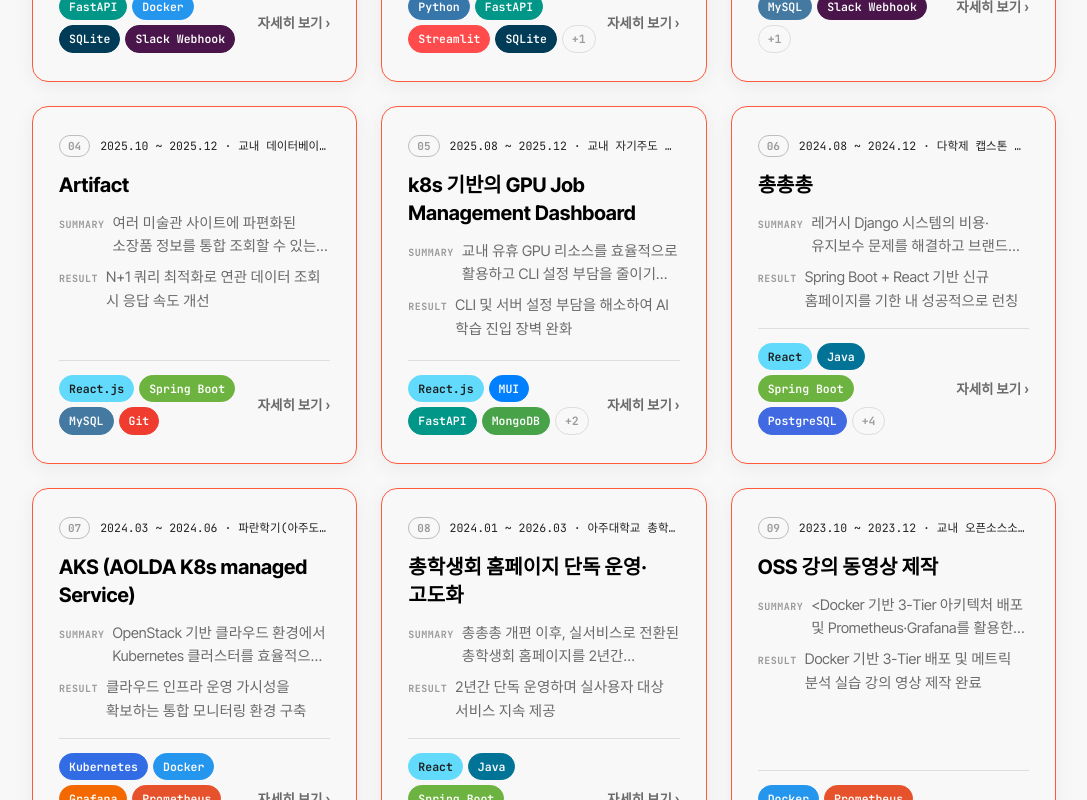
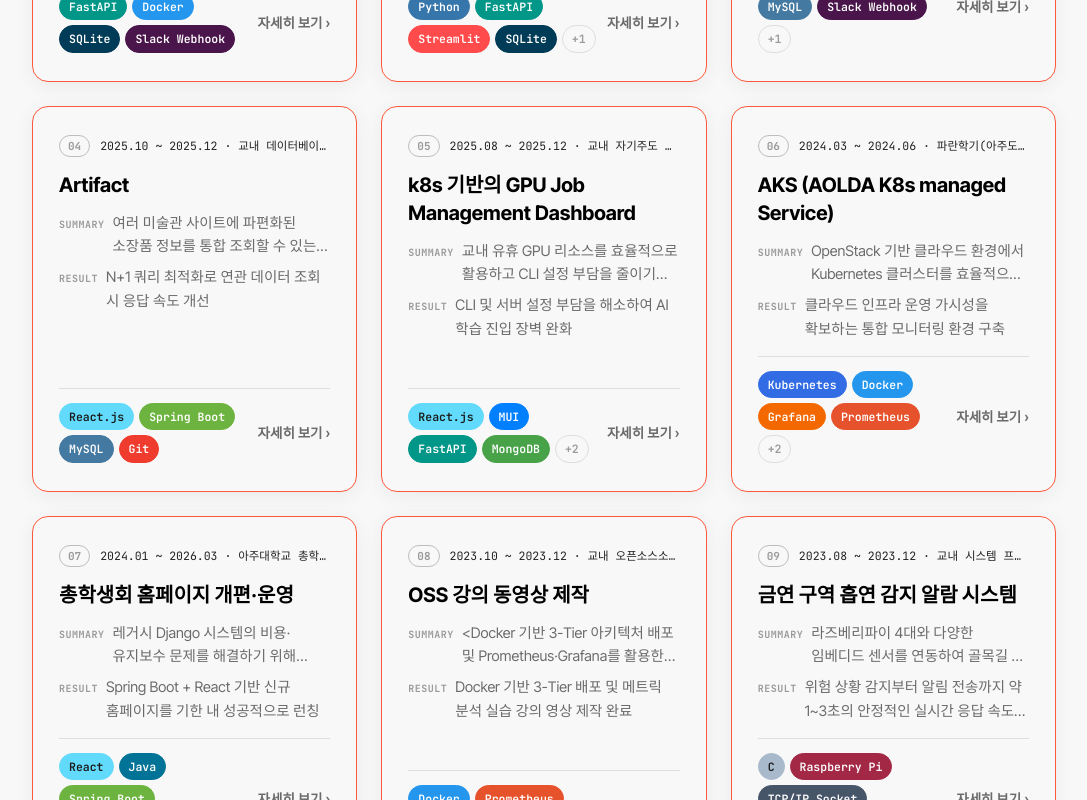
Before and after one commit to ytnwjd/ytnwjd-portfolio, a Vue app: page / in a window 1280 px wide. Shown: the part 2780-3580 px from the top of the page, without its empty margins (96-1183 px from the left). Built offline with nearby package versions, Linux system fonts and the light colour scheme.

Commit message:
refactor: merge chongchongchong into ajouchong pjt

```diff
--- a/src/data/activities.js
+++ b/src/data/activities.js
@@ -144,7 +144,7 @@ export default [
     highlight: false,
     orgInfo: null,
     role: '총학생회 SNS 운영 및 공식 홈페이지 개발·운영',
-    relatedProjects: ['chongchongchong', 'ajouchong'],
+    relatedProjects: ['ajouchong'],
     featured: true,
     links: [{ label: 'Website', url: 'https://www.ajouchong.com/' }],
   },
--- a/src/data/projects.js
+++ b/src/data/projects.js
@@ -181,45 +181,6 @@ export default [
     ],
   },
   {
-    slug: 'chongchongchong',
-    title: '총총총',
-    period: '2024.08 ~ 2024.12',
-    type: '팀 프로젝트 (5명)',
-    organization: '다학제 캡스톤 디자인',
-    featured: true,
-    techStack: [
-      'React',
-      'Java',
-      'Spring Boot',
-      'PostgreSQL',
-      'AWS S3',
-      'Cloudflare',
-      'Vercel',
-      'GitHub Actions',
-    ],
-    summary:
-      '레거시 Django 시스템의 비용·유지보수 문제를 해결하고 브랜드 아이덴티티를 반영하기 위해 Spring Boot 기반으로 전면 재설계·런칭한 총학생회 공식 홈페이지 개편 프로젝트',
-    responsibilities: [
-      '프론트엔드 개발자 2명 영입 및 팀 빌딩, 프로젝트 개발 표준 정립',
-      'Django → Java/Spring Boot 아키텍처 전면 재설계 주도',
-      'docker-compose 기반 팀 로컬 개발환경 통일 및 OAuth·JWT 인증 파이프라인 Spring Security 모듈화',
-      'AOLDA 클라우드 및 자체 도메인(ajouchong.com) 연결 실서비스 배포, GitHub Actions+Vercel CI/CD 파이프라인 구축',
-    ],
-    troubleshooting: [
-      {
-        problem:
-          '팀원 다수가 참여하는 개발·배포 환경에 표준이 없어 프론트엔드 개발자들이 백엔드·DB 연동에 어려움을 겪었고, OAuth·JWT 인증 로직의 복잡도도 높았습니다.',
-        cause: '초기 단계에서 개발 환경과 인증 파이프라인에 대한 표준이 마련되지 않았습니다.',
-        solution:
-          'docker-compose로 팀원 로컬 개발환경을 통일하고, OAuth로 전달받은 정보로 자체 JWT를 발행하는 인증 파이프라인을 Spring Security로 모듈화해 팀원 모두가 동일한 환경에서 개발할 수 있도록 정리했습니다.',
-      },
-    ],
-    result: [
-      'Spring Boot + React 기반 신규 홈페이지를 기한 내 성공적으로 런칭',
-      '개발환경·CI/CD 표준화로 팀 전체의 협업 생산성 향상에 기여',
-    ],
-  },
-  {
     slug: 'aks',
     title: 'AKS (AOLDA K8s managed Service)',
     period: '2024.03 ~ 2024.06',
@@ -249,9 +210,9 @@ export default [
   },
   {
     slug: 'ajouchong',
-    title: '총학생회 홈페이지 단독 운영·고도화',
+    title: '총학생회 홈페이지 개편·운영',
     period: '2024.01 ~ 2026.03',
-    type: '개인 프로젝트',
+    type: '팀 프로젝트 (5명) → 단독 운영',
     organization: '아주대학교 총학생회',
     featured: true,
     diagrams: [{ title: '시스템 아키텍처', image: 'images/diagram/ajouchong-archi.svg' }],
@@ -267,14 +228,25 @@ export default [
       'Vercel',
     ],
     summary:
-      '총총총 개편 이후, 실서비스로 전환된 총학생회 홈페이지를 2년간 단독으로 운영하며 인프라 안정화와 Admin 페이지 신규 구축까지 책임진 풀사이클 운영 경험',
+      '레거시 Django 시스템의 비용·유지보수 문제를 해결하기 위해 Spring Boot 기반으로 전면 재설계·런칭(총총총, 5인 팀)하고, 이후 2년간 단독 운영하며 인프라 안정화와 Admin 페이지 신규 구축까지 책임진 총학생회 공식 홈페이지 풀사이클 프로젝트',
     responsibilities: [
+      '프론트엔드 개발자 2명 영입 및 팀 빌딩, 프로젝트 개발 표준 정립',
+      'Django → Java/Spring Boot 아키텍처 전면 재설계 주도',
+      'docker-compose 기반 팀 로컬 개발환경 통일 및 OAuth·JWT 인증 파이프라인 Spring Security 모듈화',
+      'GitHub Actions+Vercel CI/CD 파이프라인 구축',
       '자체 도메인(ajouchong.com)을 연결한 실서비스를 2년간 단독 운영',
       '관리자(Admin) 페이지 기획 및 구현',
       '비용·안정성 문제 해결을 위한 인프라 재설계 및 이관(AWS → AOLDA → AWS EC2+Vercel) 단독 주도',
       '서비스 운영 데이터를 기반으로 한 지속적인 개선 및 유지보수',
     ],
     troubleshooting: [
+      {
+        problem:
+          '팀원 다수가 참여하는 개발·배포 환경에 표준이 없어 프론트엔드 개발자들이 백엔드·DB 연동에 어려움을 겪었고, OAuth·JWT 인증 로직의 복잡도도 높았습니다.',
+        cause: '초기 단계에서 개발 환경과 인증 파이프라인에 대한 표준이 마련되지 않았습니다.',
+        solution:
+          'docker-compose로 팀원 로컬 개발환경을 통일하고, OAuth로 전달받은 정보로 자체 JWT를 발행하는 인증 파이프라인을 Spring Security로 모듈화해 팀원 모두가 동일한 환경에서 개발할 수 있도록 정리했습니다.',
+      },
       {
         problem: '기존 AWS 인프라의 운영비가 월 60만 원까지 급증했습니다.',
         cause: '비효율적인 리소스 설정과 인프라 구조 전반의 문제가 누적된 결과였습니다.',
@@ -291,6 +263,8 @@ export default [
       },
     ],
     result: [
+      'Spring Boot + React 기반 신규 홈페이지를 기한 내 성공적으로 런칭',
+      '개발환경·CI/CD 표준화로 팀 전체의 협업 생산성 향상에 기여',
       '2년간 단독 운영하며 실사용자 대상 서비스 지속 제공',
       'AWS 운영 비용 월 60만 원 → 4만 원대로 90% 이상 절감',
       '방문자 평균 CTR 16% 향상',
```
